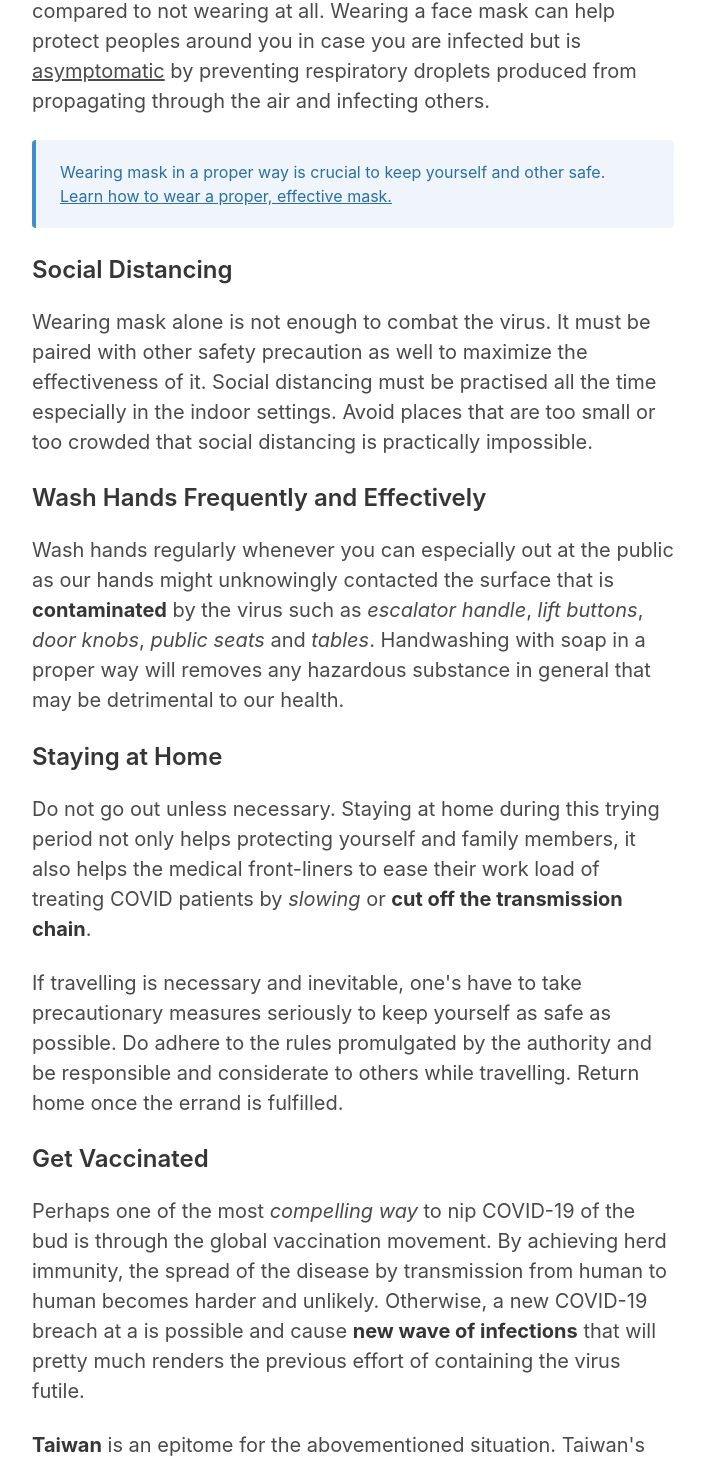
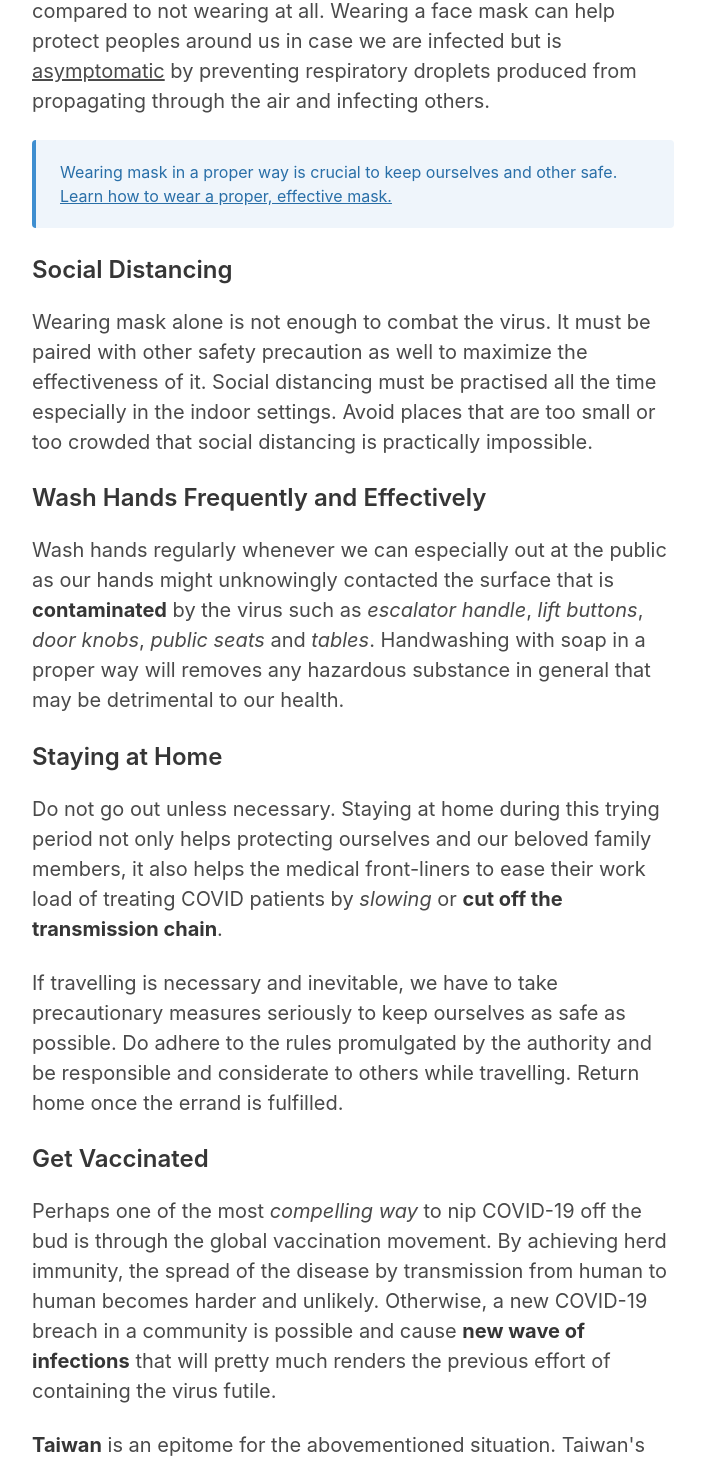
Before and after one commit to data-miner00/ng-covid-tracker, an Angular app: page /info in a window 1280 px wide. Shown: the part 2191-3655 px from the top of the page, without its empty margins (287-992 px from the left). Built offline with nearby package versions, Linux system fonts and the light colour scheme; what ngx-echarts would draw is missing.

Commit message:
fix: Fix and proofreading

```diff
--- a/src/app/views/info/info.component.html
+++ b/src/app/views/info/info.component.html
@@ -83,7 +83,7 @@
         Always wear a face mask when heading out to the public. Coronavirus are
         spread mainly through respiratory droplets produced by infected
         individuals through sneezing, coughing or even breathing. Hence, face
-        masks helps protecting yourself and others as it acts as a layer of
+        masks helps protecting ourselves and others as it acts as a layer of
         interception that can filter and block harmful particles from being
         inhaled.
       </p>
@@ -91,13 +91,13 @@
         However, do note that there is still a
         <em>risk of being infected</em> while wearing a mask, but the risk have
         been <strong>significantly reduced</strong> compared to not wearing at
-        all. Wearing a face mask can help protect peoples around you in case you
+        all. Wearing a face mask can help protect peoples around us in case we
         are infected but is <u>asymptomatic</u> by preventing respiratory
         droplets produced from propagating through the air and infecting others.
       </p>
       <article class="message is-info">
         <div class="message-body">
-          Wearing mask in a proper way is crucial to keep yourself and other
+          Wearing mask in a proper way is crucial to keep ourselves and other
           safe.
           <a
             target="_blank"
@@ -120,8 +120,8 @@
         Wash Hands Frequently and Effectively
       </h2>
       <p class="is-size-5 mb-5">
-        Wash hands regularly whenever you can especially out at the public as
-        our hands might unknowingly contacted the surface that is
+        Wash hands regularly whenever we can especially out at the public as our
+        hands might unknowingly contacted the surface that is
         <strong>contaminated</strong> by the virus such as
         <em>escalator handle</em>, <em>lift buttons</em>, <em>door knobs</em>,
         <em>public seats</em> and <em>tables</em>. Handwashing with soap in a
@@ -132,27 +132,28 @@
       <h2 class="is-size-4 title" id="stay-at-home">Staying at Home</h2>
       <p class="is-size-5 mb-5">
         Do not go out unless necessary. Staying at home during this trying
-        period not only helps protecting yourself and family members, it also
-        helps the medical front-liners to ease their work load of treating COVID
-        patients by <em>slowing</em> or
+        period not only helps protecting ourselves and our beloved family
+        members, it also helps the medical front-liners to ease their work load
+        of treating COVID patients by <em>slowing</em> or
         <strong>cut off the transmission chain</strong>.
       </p>
       <p class="is-size-5 mb-5">
-        If travelling is necessary and inevitable, one's have to take
-        precautionary measures seriously to keep yourself as safe as possible.
-        Do adhere to the rules promulgated by the authority and be responsible
-        and considerate to others while travelling. Return home once the errand
-        is fulfilled.
+        If travelling is necessary and inevitable, we have to take precautionary
+        measures seriously to keep ourselves as safe as possible. Do adhere to
+        the rules promulgated by the authority and be responsible and
+        considerate to others while travelling. Return home once the errand is
+        fulfilled.
       </p>
 
       <h2 class="is-size-4 title" id="vaccination">Get Vaccinated</h2>
       <p class="is-size-5 mb-5">
-        Perhaps one of the most <em>compelling way</em> to nip COVID-19 of the
+        Perhaps one of the most <em>compelling way</em> to nip COVID-19 off the
         bud is through the global vaccination movement. By achieving herd
         immunity, the spread of the disease by transmission from human to human
-        becomes harder and unlikely. Otherwise, a new COVID-19 breach at a is
-        possible and cause <strong>new wave of infections</strong> that will
-        pretty much renders the previous effort of containing the virus futile.
+        becomes harder and unlikely. Otherwise, a new COVID-19 breach in a
+        community is possible and cause
+        <strong>new wave of infections</strong> that will pretty much renders
+        the previous effort of containing the virus futile.
       </p>
       <p class="is-size-5 mb-5">
         <strong>Taiwan</strong> is an epitome for the abovementioned situation.
```
